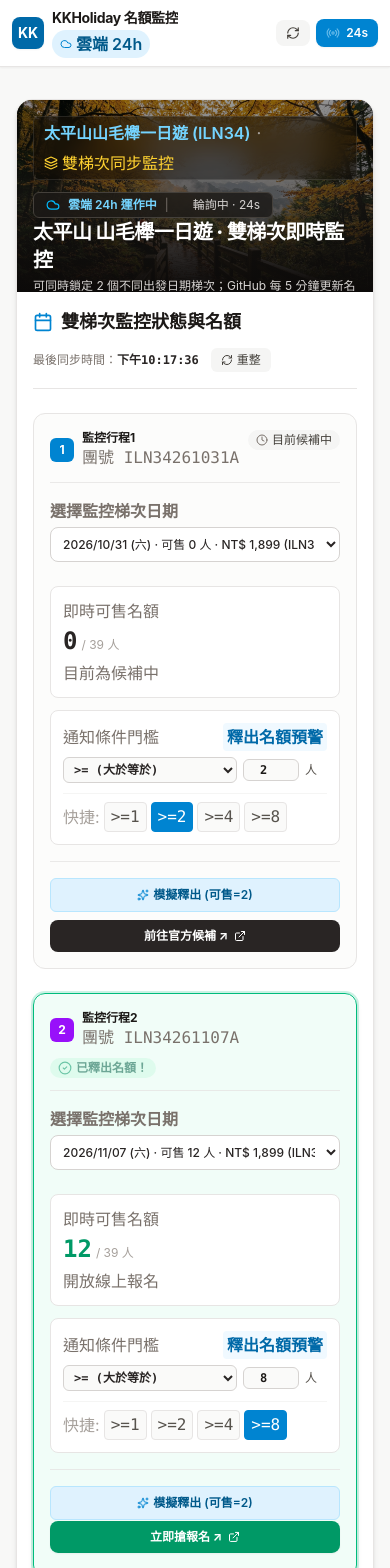
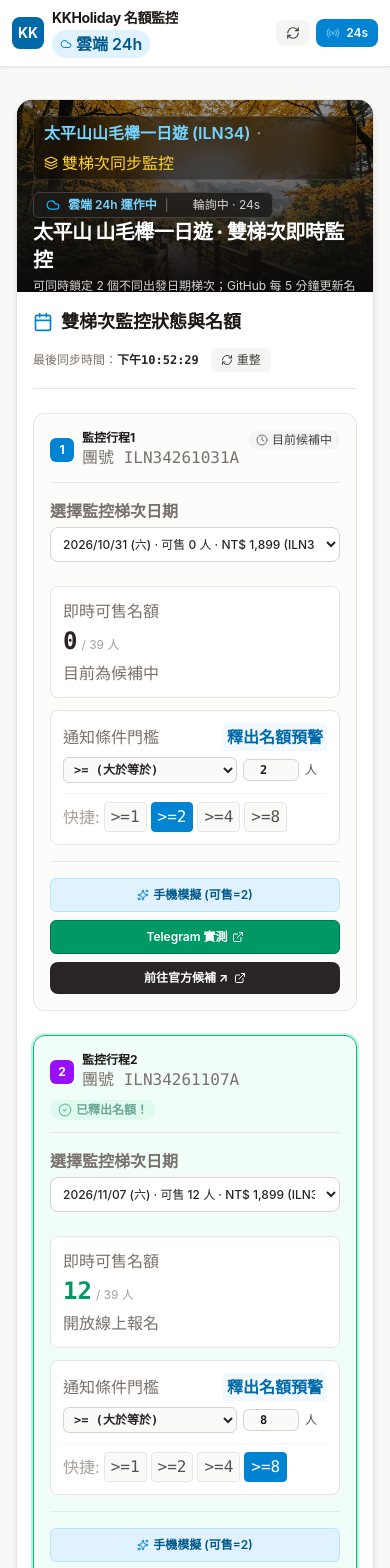
Before and after one commit to Shang0320/kkholiday, a Next.js app: page / in a window 390 px wide. Shown: the top 1568 px of the page. Built offline with nearby package versions, Linux system fonts and the light colour scheme.

Commit message:
Add secure Telegram test workflow

```diff
--- a/app/page.tsx
+++ b/app/page.tsx
@@ -365,7 +365,7 @@ export default function HomePage() {
       availableSeats: simulatedSeats,
       message: `【模擬測試】${targetSlot.label} (${targetSlot.targetDate}) 模擬名額釋出 ${simulatedSeats} 人，觸發警報`,
       notified: false,
-      notificationResult: '僅測試此手機的畫面、音效與瀏覽器通知，不會觸發 Telegram',
+      notificationResult: '手機模擬已完成；要真正發送 Telegram，請點「Telegram 實測」後執行 Run workflow',
     });
   };
 
--- a/components/NotificationSettings.tsx
+++ b/components/NotificationSettings.tsx
@@ -55,7 +55,7 @@ export function NotificationSettings({
 
       <div className="flex items-start gap-3 rounded-xl border border-stone-200 bg-stone-50 p-4 text-xs text-stone-700">
         <ShieldCheck className="mt-0.5 h-5 w-5 shrink-0 text-emerald-600" />
-        <p className="leading-relaxed">手機網頁不下載、不顯示也不保存 Telegram 憑證。若需要測試背景推播，請到 GitHub Actions 手動執行一次工作流程。</p>
+        <p className="leading-relaxed">手機網頁不下載、不顯示也不保存 Telegram 憑證。點監控卡片的「Telegram 實測」，再於 GitHub Actions 按 Run workflow，會真正發送一則測試訊息。</p>
       </div>
 
       <div className="grid grid-cols-1 gap-4 border-t border-stone-200 pt-5 sm:grid-cols-2">
--- a/components/TargetSpotlight.tsx
+++ b/components/TargetSpotlight.tsx
@@ -18,6 +18,7 @@ import {
 } from 'lucide-react';
 
 const BASE_PATH = process.env.NEXT_PUBLIC_BASE_PATH || '';
+const TELEGRAM_TEST_URL = 'https://github.com/Shang0320/kkholiday/actions/workflows/telegram-test.yml';
 
 interface TargetSpotlightProps {
   slots: MonitoredSlot[];
@@ -289,16 +290,29 @@ export function TargetSpotlight({
                 </div>
 
                 {/* Actions for this Slot */}
-                <div className="pt-4 mt-2 border-t border-stone-200/80 flex flex-col sm:flex-row sm:items-center justify-between gap-2">
+                <div className="pt-4 mt-2 border-t border-stone-200/80 flex flex-col sm:flex-row sm:flex-wrap sm:items-center justify-between gap-2">
+                  <div className="flex flex-col sm:flex-row gap-2">
                     <button
                       type="button"
                       onClick={() => onSimulateSlotAvailable(slot.id)}
                       className="inline-flex w-full sm:w-auto items-center justify-center gap-1 px-2.5 py-2 sm:py-1.5 text-xs sm:text-2xs font-semibold text-sky-800 bg-sky-100 hover:bg-sky-200 rounded-md transition-colors cursor-pointer border border-sky-200"
-                    title="模擬此梯次釋出名額以測試推播"
+                      title="模擬此梯次釋出名額，測試此手機的畫面、音效與瀏覽器通知"
                     >
                       <Sparkles className="w-3 h-3 text-sky-600" />
-                    <span>模擬釋出 (可售=2)</span>
+                      <span>手機模擬 (可售=2)</span>
                     </button>
+
+                    <a
+                      href={TELEGRAM_TEST_URL}
+                      target="_blank"
+                      rel="noopener noreferrer"
+                      className="inline-flex w-full sm:w-auto items-center justify-center gap-1 px-2.5 py-2 sm:py-1.5 text-xs sm:text-2xs font-semibold text-white bg-emerald-600 hover:bg-emerald-700 rounded-md transition-colors border border-emerald-700"
+                      title="開啟 GitHub Actions，實際發送 Telegram 測試訊息"
+                    >
+                      <span>Telegram 實測</span>
+                      <ExternalLink className="w-3 h-3" />
+                    </a>
+                  </div>
 
                   <a
                     href={orderUrl}
--- a/public/data/status.json
+++ b/public/data/status.json
@@ -1,7 +1,7 @@
 {
   "success": true,
-  "timestamp": "2026-09-27T14:17:36.028Z",
-  "previousTimestamp": null,
+  "timestamp": "2026-09-27T14:52:29.791Z",
+  "previousTimestamp": "2026-09-27T14:52:22.886Z",
   "sourceUrl": "https://www.kkholiday.com.tw/EW/GO/GroupList.asp?mGrupCd=ILN34",
   "notificationsConfigured": false,
   "slotResults": [
@@ -21,7 +21,7 @@
         "isGuaranteed": true,
         "orderUrl": "https://www.kkholiday.com.tw/EW/GO/GroupOrder.asp?prodCd=ILN34261031A",
         "detailUrl": "https://www.kkholiday.com.tw/EW/GO/GroupDetail.asp?prodCd=ILN34261031A",
-        "updatedAt": "2026-09-27T14:17:37.700Z"
+        "updatedAt": "2026-09-27T14:52:31.607Z"
       },
       "targetDate": "2026/10/31 (六)",
       "targetCode": "ILN34261031A",
@@ -47,7 +47,7 @@
         "isGuaranteed": true,
         "orderUrl": "https://www.kkholiday.com.tw/EW/GO/GroupOrder.asp?prodCd=ILN34261107A",
         "detailUrl": "https://www.kkholiday.com.tw/EW/GO/GroupDetail.asp?prodCd=ILN34261107A",
-        "updatedAt": "2026-09-27T14:17:37.700Z"
+        "updatedAt": "2026-09-27T14:52:31.607Z"
       },
       "targetDate": "2026/11/07 (六)",
       "targetCode": "ILN34261107A",
@@ -72,7 +72,7 @@
       "isGuaranteed": false,
       "orderUrl": "https://www.kkholiday.com.tw/EW/GO/GroupOrder.asp?prodCd=ILN34261016A",
       "detailUrl": "https://www.kkholiday.com.tw/EW/GO/GroupDetail.asp?prodCd=ILN34261016A",
-      "updatedAt": "2026-09-27T14:17:37.698Z"
+      "updatedAt": "2026-09-27T14:52:31.606Z"
     },
     {
       "code": "ILN34261010A",
@@ -87,7 +87,7 @@
       "isGuaranteed": false,
       "orderUrl": "https://www.kkholiday.com.tw/EW/GO/GroupOrder.asp?prodCd=ILN34261010A",
       "detailUrl": "https://www.kkholiday.com.tw/EW/GO/GroupDetail.asp?prodCd=ILN34261010A",
-      "updatedAt": "2026-09-27T14:17:37.699Z"
+      "updatedAt": "2026-09-27T14:52:31.607Z"
     },
     {
       "code": "ILN34261011A",
@@ -102,7 +102,7 @@
       "isGuaranteed": false,
       "orderUrl": "https://www.kkholiday.com.tw/EW/GO/GroupOrder.asp?prodCd=ILN34261011A",
       "detailUrl": "https://www.kkholiday.com.tw/EW/GO/GroupDetail.asp?prodCd=ILN34261011A",
-      "updatedAt": "2026-09-27T14:17:37.699Z"
+      "updatedAt": "2026-09-27T14:52:31.607Z"
     },
     {
       "code": "ILN34261017A",
@@ -117,7 +117,7 @@
       "isGuaranteed": true,
       "orderUrl": "https://www.kkholiday.com.tw/EW/GO/GroupOrder.asp?prodCd=ILN34261017A",
       "detailUrl": "https://www.kkholiday.com.tw/EW/GO/GroupDetail.asp?prodCd=ILN34261017A",
-      "updatedAt": "2026-09-27T14:17:37.699Z"
+      "updatedAt": "2026-09-27T14:52:31.607Z"
     },
     {
       "code": "ILN34261018A",
@@ -132,7 +132,7 @@
       "isGuaranteed": false,
       "orderUrl": "https://www.kkholiday.com.tw/EW/GO/GroupOrder.asp?prodCd=ILN34261018A",
       "detailUrl": "https://www.kkholiday.com.tw/EW/GO/GroupDetail.asp?prodCd=ILN34261018A",
-      "updatedAt": "2026-09-27T14:17:37.700Z"
+      "updatedAt": "2026-09-27T14:52:31.607Z"
     },
     {
       "code": "ILN34261023A",
@@ -147,7 +147,7 @@
       "isGuaranteed": false,
       "orderUrl": "https://www.kkholiday.com.tw/EW/GO/GroupOrder.asp?prodCd=ILN34261023A",
       "detailUrl": "https://www.kkholiday.com.tw/EW/GO/GroupDetail.asp?prodCd=ILN34261023A",
-      "updatedAt": "2026-09-27T14:17:37.700Z"
+      "updatedAt": "2026-09-27T14:52:31.607Z"
     },
     {
       "code": "ILN34261024A",
@@ -155,14 +155,14 @@
       "date": "2026/10/24 (六)",
       "days": "1天",
       "totalSeats": 39,
-      "availableSeats": 31,
+      "availableSeats": 26,
       "price": "1,899",
       "buttonText": "報名",
       "buttonType": "btn-success",
       "isGuaranteed": true,
       "orderUrl": "https://www.kkholiday.com.tw/EW/GO/GroupOrder.asp?prodCd=ILN34261024A",
       "detailUrl": "https://www.kkholiday.com.tw/EW/GO/GroupDetail.asp?prodCd=ILN34261024A",
-      "updatedAt": "2026-09-27T14:17:37.700Z"
+      "updatedAt": "2026-09-27T14:52:31.607Z"
     },
     {
       "code": "ILN34261025A",
@@ -177,7 +177,7 @@
       "isGuaranteed": false,
       "orderUrl": "https://www.kkholiday.com.tw/EW/GO/GroupOrder.asp?prodCd=ILN34261025A",
       "detailUrl": "https://www.kkholiday.com.tw/EW/GO/GroupDetail.asp?prodCd=ILN34261025A",
-      "updatedAt": "2026-09-27T14:17:37.700Z"
+      "updatedAt": "2026-09-27T14:52:31.607Z"
     },
     {
       "code": "ILN34261030A",
@@ -192,7 +192,7 @@
       "isGuaranteed": false,
       "orderUrl": "https://www.kkholiday.com.tw/EW/GO/GroupOrder.asp?prodCd=ILN34261030A",
       "detailUrl": "https://www.kkholiday.com.tw/EW/GO/GroupDetail.asp?prodCd=ILN34261030A",
-      "updatedAt": "2026-09-27T14:17:37.700Z"
+      "updatedAt": "2026-09-27T14:52:31.607Z"
     },
     {
       "code": "ILN34261106A",
@@ -207,7 +207,7 @@
       "isGuaranteed": false,
       "orderUrl": "https://www.kkholiday.com.tw/EW/GO/GroupOrder.asp?prodCd=ILN34261106A",
       "detailUrl": "https://www.kkholiday.com.tw/EW/GO/GroupDetail.asp?prodCd=ILN34261106A",
-      "updatedAt": "2026-09-27T14:17:37.700Z"
+      "updatedAt": "2026-09-27T14:52:31.607Z"
     },
     {
       "code": "ILN34261031A",
@@ -222,7 +222,7 @@
       "isGuaranteed": true,
       "orderUrl": "https://www.kkholiday.com.tw/EW/GO/GroupOrder.asp?prodCd=ILN34261031A",
       "detailUrl": "https://www.kkholiday.com.tw/EW/GO/GroupDetail.asp?prodCd=ILN34261031A",
-      "updatedAt": "2026-09-27T14:17:37.700Z"
+      "updatedAt": "2026-09-27T14:52:31.607Z"
     },
     {
       "code": "ILN34261101A",
@@ -237,7 +237,7 @@
       "isGuaranteed": true,
       "orderUrl": "https://www.kkholiday.com.tw/EW/GO/GroupOrder.asp?prodCd=ILN34261101A",
       "detailUrl": "https://www.kkholiday.com.tw/EW/GO/GroupDetail.asp?prodCd=ILN34261101A",
-      "updatedAt": "2026-09-27T14:17:37.700Z"
+      "updatedAt": "2026-09-27T14:52:31.607Z"
     },
     {
       "code": "ILN34261107A",
@@ -252,7 +252,7 @@
       "isGuaranteed": true,
       "orderUrl": "https://www.kkholiday.com.tw/EW/GO/GroupOrder.asp?prodCd=ILN34261107A",
       "detailUrl": "https://www.kkholiday.com.tw/EW/GO/GroupDetail.asp?prodCd=ILN34261107A",
-      "updatedAt": "2026-09-27T14:17:37.700Z"
+      "updatedAt": "2026-09-27T14:52:31.607Z"
     },
     {
       "code": "ILN34261108A",
@@ -267,7 +267,7 @@
       "isGuaranteed": true,
       "orderUrl": "https://www.kkholiday.com.tw/EW/GO/GroupOrder.asp?prodCd=ILN34261108A",
       "detailUrl": "https://www.kkholiday.com.tw/EW/GO/GroupDetail.asp?prodCd=ILN34261108A",
-      "updatedAt": "2026-09-27T14:17:37.700Z"
+      "updatedAt": "2026-09-27T14:52:31.607Z"
     },
     {
       "code": "ILN34261113A",
@@ -282,7 +282,7 @@
       "isGuaranteed": false,
       "orderUrl": "https://www.kkholiday.com.tw/EW/GO/GroupOrder.asp?prodCd=ILN34261113A",
       "detailUrl": "https://www.kkholiday.com.tw/EW/GO/GroupDetail.asp?prodCd=ILN34261113A",
-      "updatedAt": "2026-09-27T14:17:37.700Z"
+      "updatedAt": "2026-09-27T14:52:31.607Z"
     },
     {
       "code": "ILN34261114A",
@@ -297,7 +297,7 @@
       "isGuaranteed": true,
       "orderUrl": "https://www.kkholiday.com.tw/EW/GO/GroupOrder.asp?prodCd=ILN34261114A",
       "detailUrl": "https://www.kkholiday.com.tw/EW/GO/GroupDetail.asp?prodCd=ILN34261114A",
-      "updatedAt": "2026-09-27T14:17:37.700Z"
+      "updatedAt": "2026-09-27T14:52:31.607Z"
     },
     {
       "code": "ILN34261115A",
@@ -312,7 +312,7 @@
       "isGuaranteed": true,
       "orderUrl": "https://www.kkholiday.com.tw/EW/GO/GroupOrder.asp?prodCd=ILN34261115A",
       "detailUrl": "https://www.kkholiday.com.tw/EW/GO/GroupDetail.asp?prodCd=ILN34261115A",
-      "updatedAt": "2026-09-27T14:17:37.700Z"
+      "updatedAt": "2026-09-27T14:52:31.607Z"
     },
     {
       "code": "ILN34261120A",
@@ -327,7 +327,7 @@
       "isGuaranteed": false,
       "orderUrl": "https://www.kkholiday.com.tw/EW/GO/GroupOrder.asp?prodCd=ILN34261120A",
       "detailUrl": "https://www.kkholiday.com.tw/EW/GO/GroupDetail.asp?prodCd=ILN34261120A",
-      "updatedAt": "2026-09-27T14:17:37.700Z"
+      "updatedAt": "2026-09-27T14:52:31.607Z"
     },
     {
       "code": "ILN34261121A",
@@ -342,7 +342,7 @@
       "isGuaranteed": true,
       "orderUrl": "https://www.kkholiday.com.tw/EW/GO/GroupOrder.asp?prodCd=ILN34261121A",
       "detailUrl": "https://www.kkholiday.com.tw/EW/GO/GroupDetail.asp?prodCd=ILN34261121A",
-      "updatedAt": "2026-09-27T14:17:37.700Z"
+      "updatedAt": "2026-09-27T14:52:31.607Z"
     },
     {
       "code": "ILN34261122A",
@@ -357,7 +357,7 @@
       "isGuaranteed": false,
       "orderUrl": "https://www.kkholiday.com.tw/EW/GO/GroupOrder.asp?prodCd=ILN34261122A",
       "detailUrl": "https://www.kkholiday.com.tw/EW/GO/GroupDetail.asp?prodCd=ILN34261122A",
-      "updatedAt": "2026-09-27T14:17:37.700Z"
+      "updatedAt": "2026-09-27T14:52:31.608Z"
     }
   ]
 }
```
Also changed, not shown: scripts/monitor.js (+20 -2 lines), 1 other file (tests, documents, lock files or other folders). Lines whose indentation alone changed are shown as unchanged.
